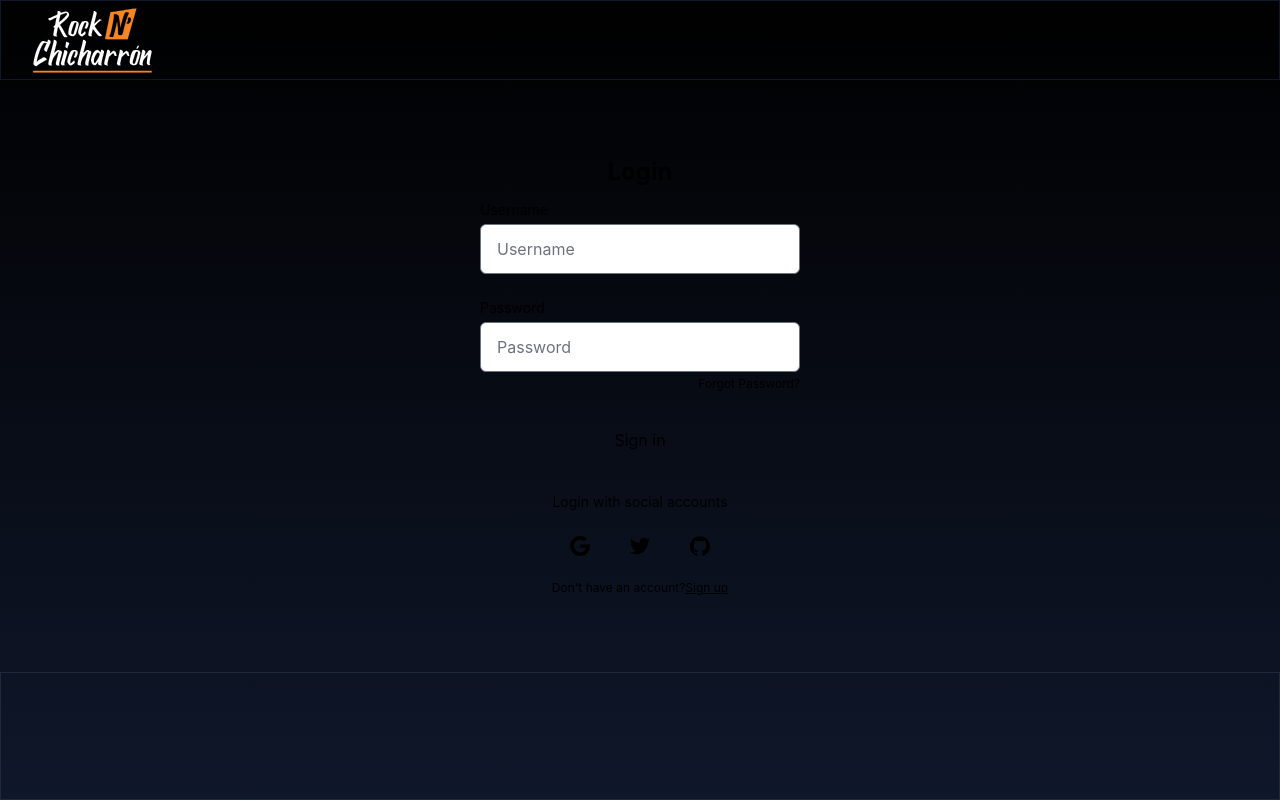
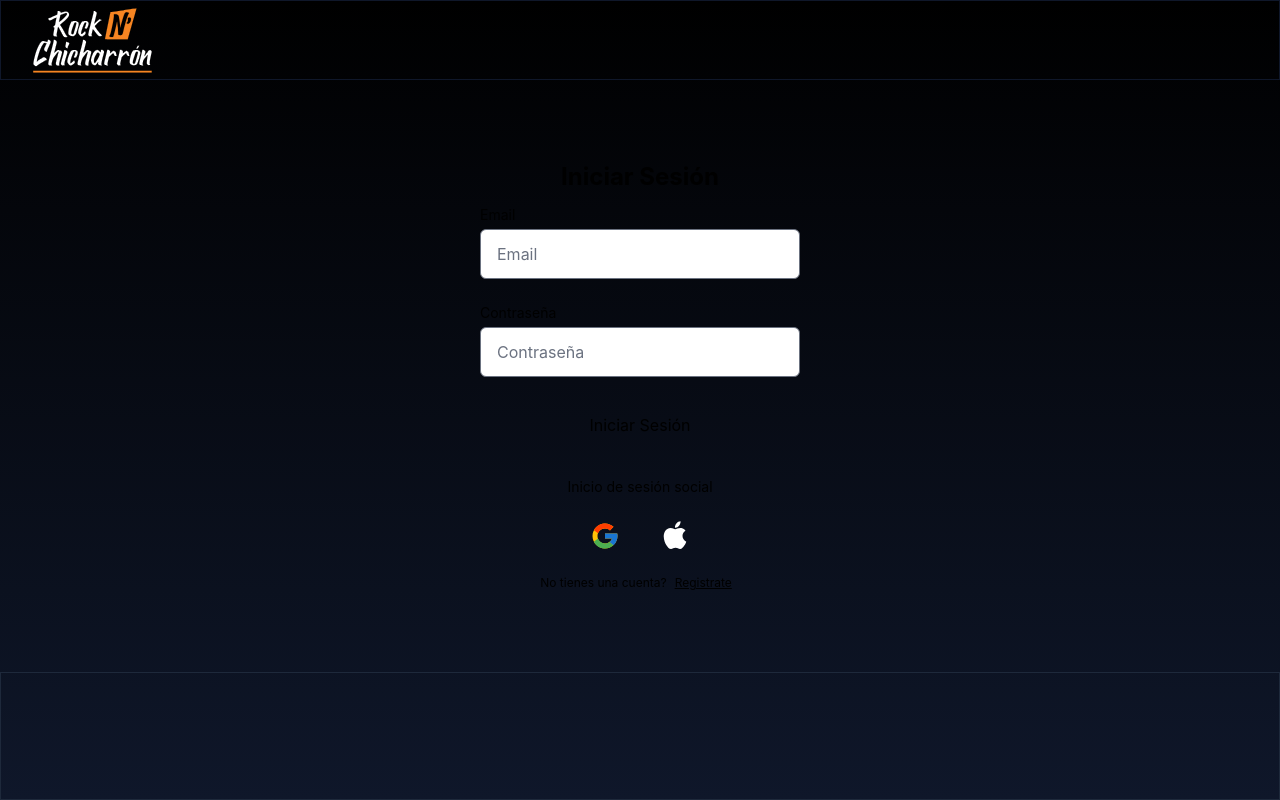
Before and after one commit to xV0lk/r-and-ch, a Next.js app: page /signin in a window 1280 px wide. Built offline with nearby package versions, Linux system fonts and the light colour scheme.

Commit message:
finish auth page

```diff
--- /dev/null
+++ b/public/AppleLogo.tsx
@@ -0,0 +1,16 @@
+export const AppleLogo = () => (
+  <svg
+    xmlns="http://www.w3.org/2000/svg"
+    xmlnsXlink="http://www.w3.org/1999/xlink"
+    viewBox="0 0 30 30"
+    width="30px"
+    height="30px"
+  >
+    <g id="surface334426654">
+      <path
+        style={{ stroke: 'none', fillRule: 'nonzero', fill: 'rgb(100%,100%,100%)', fillOpacity: 1 }}
+        d="M 25.566406 9.785156 C 25.441406 9.863281 22.515625 11.488281 22.515625 15.089844 C 22.652344 19.199219 26.210938 20.640625 26.269531 20.640625 C 26.210938 20.71875 25.734375 22.601562 24.324219 24.578125 C 23.203125 26.28125 21.960938 28 20.074219 28 C 18.28125 28 17.636719 26.863281 15.566406 26.863281 C 13.34375 26.863281 12.714844 28 11.015625 28 C 9.128906 28 7.792969 26.191406 6.613281 24.503906 C 5.082031 22.296875 3.777344 18.832031 3.730469 15.503906 C 3.699219 13.742188 4.039062 12.007812 4.898438 10.535156 C 6.109375 8.480469 8.269531 7.085938 10.632812 7.039062 C 12.441406 6.980469 14.050781 8.28125 15.152344 8.28125 C 16.210938 8.28125 18.191406 7.039062 20.429688 7.039062 C 21.394531 7.039062 23.96875 7.332031 25.566406 9.785156 Z M 15 6.6875 C 14.679688 5.078125 15.566406 3.46875 16.394531 2.441406 C 17.453125 1.199219 19.125 0.355469 20.566406 0.355469 C 20.65625 1.964844 20.074219 3.546875 19.03125 4.695312 C 18.097656 5.9375 16.488281 6.871094 15 6.6875 Z M 15 6.6875 "
+      />
+    </g>
+  </svg>
+)
--- /dev/null
+++ b/public/GoogleLogo.tsx
@@ -0,0 +1,22 @@
+export const GoogleLogo = () => {
+  return (
+    <svg xmlns="http://www.w3.org/2000/svg" viewBox="0 0 48 48" width="30px" height="30px">
+      <path
+        fill="#FFC107"
+        d="M43.611,20.083H42V20H24v8h11.303c-1.649,4.657-6.08,8-11.303,8c-6.627,0-12-5.373-12-12c0-6.627,5.373-12,12-12c3.059,0,5.842,1.154,7.961,3.039l5.657-5.657C34.046,6.053,29.268,4,24,4C12.955,4,4,12.955,4,24c0,11.045,8.955,20,20,20c11.045,0,20-8.955,20-20C44,22.659,43.862,21.35,43.611,20.083z"
+      />
+      <path
+        fill="#FF3D00"
+        d="M6.306,14.691l6.571,4.819C14.655,15.108,18.961,12,24,12c3.059,0,5.842,1.154,7.961,3.039l5.657-5.657C34.046,6.053,29.268,4,24,4C16.318,4,9.656,8.337,6.306,14.691z"
+      />
+      <path
+        fill="#4CAF50"
+        d="M24,44c5.166,0,9.86-1.977,13.409-5.192l-6.19-5.238C29.211,35.091,26.715,36,24,36c-5.202,0-9.619-3.317-11.283-7.946l-6.522,5.025C9.505,39.556,16.227,44,24,44z"
+      />
+      <path
+        fill="#1976D2"
+        d="M43.611,20.083H42V20H24v8h11.303c-0.792,2.237-2.231,4.166-4.087,5.571c0.001-0.001,0.002-0.001,0.003-0.002l6.19,5.238C36.971,39.205,44,34,44,24C44,22.659,43.862,21.35,43.611,20.083z"
+      />
+    </svg>
+  )
+}
--- a/src/components/landing/AuthForm.tsx
+++ b/src/components/landing/AuthForm.tsx
@@ -1,94 +1,129 @@
+import Link from 'next/link'
 import { useRouter } from 'next/router'
-import { FC, useState } from 'react'
+import { ChangeEvent, FC, FormEvent, useState } from 'react'
+import { AppleLogo } from '../../../public/AppleLogo'
+import { GoogleLogo } from '../../../public/GoogleLogo'
+import { auth } from '../../lib/mutations'
 import { AuthMode } from '../../models/Global'
+
+type Error = {
+  type?: 'auth' | 'pass'
+  message?: string
+}
 
 const AuthForm: FC<{ mode: AuthMode }> = ({ mode }) => {
   const [email, setEmail] = useState('')
   const [password, setPassword] = useState('')
-  const [isLoading, setIsLoading] = useState(false)
+  const [error, setError] = useState<Error>({})
+  // const [isLoading, setIsLoading] = useState(false)
   const router = useRouter()
+
+  const handleSubmit = async (e: FormEvent<HTMLFormElement>) => {
+    e.preventDefault()
+    try {
+      await auth(mode, { email, password })
+      router.push('/')
+    } catch (err) {
+      console.log('error')
+      console.log(err)
+    }
+  }
+
+  const handlePass = (e: ChangeEvent<HTMLInputElement>) => {
+    if (e.target.value !== password) {
+      setError({ type: 'pass', message: 'Las contraseñas no coinciden' })
+    } else {
+      setError({})
+    }
+  }
 
   return (
     <div className="w-96 h-fit p-8 space-y-3 rounded-xl mx-auto my-auto bg-transparent">
-      <h1 className="text-2xl font-bold text-center">Login</h1>
+      <h1 className="text-2xl font-bold text-center">
+        {mode === 'signin' ? 'Iniciar Sesión' : 'Crear Cuenta'}
+      </h1>
       <form
-        novalidate=""
-        action=""
+        onSubmit={(e) => handleSubmit(e)}
         className="space-y-6 ng-untouched ng-pristine ng-valid"
         data-bitwarden-watching="1"
       >
         <div className="space-y-1 text-sm">
-          <label for="username" className="block dark:text-gray-400">
-            Username
+          <label htmlFor="email" className="block dark:text-gray-400">
+            Email
           </label>
           <input
-            type="text"
-            name="username"
-            id="username"
-            placeholder="Username"
+            type="email"
+            name="email"
+            id="email"
+            placeholder="Email"
+            onChange={(e) => setEmail(e.target.value)}
             className="w-full px-4 py-3 rounded-md dark:border-gray-700 dark:bg-gray-900 dark:text-gray-100 focus:dark:border-violet-400"
           />
         </div>
         <div className="space-y-1 text-sm">
-          <label for="password" className="block dark:text-gray-400">
-            Password
+          <label htmlFor="password" className="block dark:text-gray-400">
+            Contraseña
           </label>
           <input
             type="password"
             name="password"
             id="password"
-            placeholder="Password"
+            placeholder="Contraseña"
+            onChange={(e) => setPassword(e.target.value)}
             className="w-full px-4 py-3 rounded-md dark:border-gray-700 dark:bg-gray-900 dark:text-gray-100 focus:dark:border-violet-400"
           />
-          <div className="flex justify-end text-xs dark:text-gray-400">
+          {/* <div className="flex justify-end text-xs dark:text-gray-400">
             <a rel="noopener noreferrer" href="#">
               Forgot Password?
             </a>
+          </div> */}
+        </div>
+        {mode === 'signup' && (
+          <div className="space-y-1 text-sm">
+            <label htmlFor="password" className="block dark:text-gray-400">
+              Confirmar contraseña
+            </label>
+            <input
+              type="password"
+              name="ConfirmPassword"
+              id="Confirmpassword"
+              onChange={(e) => handlePass(e)}
+              className="w-full px-4 py-3 rounded-md dark:border-gray-700 dark:bg-gray-900 dark:text-gray-100 focus:dark:border-violet-400"
+            />
           </div>
-        </div>
-        <button className="block w-full p-3 text-center rounded-sm dark:text-gray-900 dark:bg-orange-1">
-          Sign in
+        )}
+        {error && <p className="text-red-700">{error.message}</p>}
+        <button
+          type="submit"
+          disabled={error?.type === 'pass'}
+          className="block w-full p-3 text-center rounded-sm dark:text-gray-900 dark:bg-orange-1"
+        >
+          {mode === 'signin' ? 'Iniciar Sesión' : 'Registrarse'}
         </button>
       </form>
       <div className="flex items-center pt-4 space-x-1">
-        <div className="flex-1 h-px sm:w-16 dark:bg-gray-700"></div>
-        <p className="px-3 text-sm dark:text-gray-400">Login with social accounts</p>
-        <div className="flex-1 h-px sm:w-16 dark:bg-gray-700"></div>
+        <div className="flex-1 h-px sm:w-16 dark:bg-gray-700" />
+        <p className="px-3 text-sm dark:text-gray-400">Inicio de sesión social</p>
+        <div className="flex-1 h-px sm:w-16 dark:bg-gray-700" />
       </div>
       <div className="flex justify-center space-x-4">
-        <button aria-label="Log in with Google" className="p-3 rounded-sm">
-          <svg
-            xmlns="http://www.w3.org/2000/svg"
-            viewBox="0 0 32 32"
-            className="w-5 h-5 fill-current"
-          >
-            <path d="M16.318 13.714v5.484h9.078c-0.37 2.354-2.745 6.901-9.078 6.901-5.458 0-9.917-4.521-9.917-10.099s4.458-10.099 9.917-10.099c3.109 0 5.193 1.318 6.38 2.464l4.339-4.182c-2.786-2.599-6.396-4.182-10.719-4.182-8.844 0-16 7.151-16 16s7.156 16 16 16c9.234 0 15.365-6.49 15.365-15.635 0-1.052-0.115-1.854-0.255-2.651z"></path>
-          </svg>
+        <button type="button" aria-label="Log in with Google" className="p-3 rounded-sm">
+          <GoogleLogo />
         </button>
-        <button aria-label="Log in with Twitter" className="p-3 rounded-sm">
-          <svg
-            xmlns="http://www.w3.org/2000/svg"
-            viewBox="0 0 32 32"
-            className="w-5 h-5 fill-current"
-          >
-            <path d="M31.937 6.093c-1.177 0.516-2.437 0.871-3.765 1.032 1.355-0.813 2.391-2.099 2.885-3.631-1.271 0.74-2.677 1.276-4.172 1.579-1.192-1.276-2.896-2.079-4.787-2.079-3.625 0-6.563 2.937-6.563 6.557 0 0.521 0.063 1.021 0.172 1.495-5.453-0.255-10.287-2.875-13.52-6.833-0.568 0.964-0.891 2.084-0.891 3.303 0 2.281 1.161 4.281 2.916 5.457-1.073-0.031-2.083-0.328-2.968-0.817v0.079c0 3.181 2.26 5.833 5.26 6.437-0.547 0.145-1.131 0.229-1.724 0.229-0.421 0-0.823-0.041-1.224-0.115 0.844 2.604 3.26 4.5 6.14 4.557-2.239 1.755-5.077 2.801-8.135 2.801-0.521 0-1.041-0.025-1.563-0.088 2.917 1.86 6.36 2.948 10.079 2.948 12.067 0 18.661-9.995 18.661-18.651 0-0.276 0-0.557-0.021-0.839 1.287-0.917 2.401-2.079 3.281-3.396z"></path>
-          </svg>
-        </button>
-        <button aria-label="Log in with GitHub" className="p-3 rounded-sm">
-          <svg
-            xmlns="http://www.w3.org/2000/svg"
-            viewBox="0 0 32 32"
-            className="w-5 h-5 fill-current"
-          >
-            <path d="M16 0.396c-8.839 0-16 7.167-16 16 0 7.073 4.584 13.068 10.937 15.183 0.803 0.151 1.093-0.344 1.093-0.772 0-0.38-0.009-1.385-0.015-2.719-4.453 0.964-5.391-2.151-5.391-2.151-0.729-1.844-1.781-2.339-1.781-2.339-1.448-0.989 0.115-0.968 0.115-0.968 1.604 0.109 2.448 1.645 2.448 1.645 1.427 2.448 3.744 1.74 4.661 1.328 0.14-1.031 0.557-1.74 1.011-2.135-3.552-0.401-7.287-1.776-7.287-7.907 0-1.751 0.62-3.177 1.645-4.297-0.177-0.401-0.719-2.031 0.141-4.235 0 0 1.339-0.427 4.4 1.641 1.281-0.355 2.641-0.532 4-0.541 1.36 0.009 2.719 0.187 4 0.541 3.043-2.068 4.381-1.641 4.381-1.641 0.859 2.204 0.317 3.833 0.161 4.235 1.015 1.12 1.635 2.547 1.635 4.297 0 6.145-3.74 7.5-7.296 7.891 0.556 0.479 1.077 1.464 1.077 2.959 0 2.14-0.020 3.864-0.020 4.385 0 0.416 0.28 0.916 1.104 0.755 6.4-2.093 10.979-8.093 10.979-15.156 0-8.833-7.161-16-16-16z"></path>
-          </svg>
+        <button type="button" aria-label="Log in with GitHub" className="p-3 rounded-sm">
+          <AppleLogo />
         </button>
       </div>
       <p className="text-xs text-center sm:px-6 dark:text-gray-400">
-        Don't have an account?
-        <a rel="noopener noreferrer" href="#" className="underline dark:text-gray-100">
-          Sign up
-        </a>
+        {mode === 'signin' ? 'No tienes una cuenta?' : 'Ya tienes una cuenta?'}
+        <Link
+          href={`/${mode === 'signin' ? 'signup' : 'signin'}`}
+          className="underline dark:text-gray-100 mx-2"
+        >
+          <button type="button" className="underline cursor-pointer dark:text-gray-100 mx-2">
+            {mode === 'signin' ? 'Registrate' : 'Inicia sesión'}
+          </button>
+        </Link>
       </p>
     </div>
   )
```
Also changed, not shown: public/svg/apple.svg (added), public/svg/google.svg (added).
